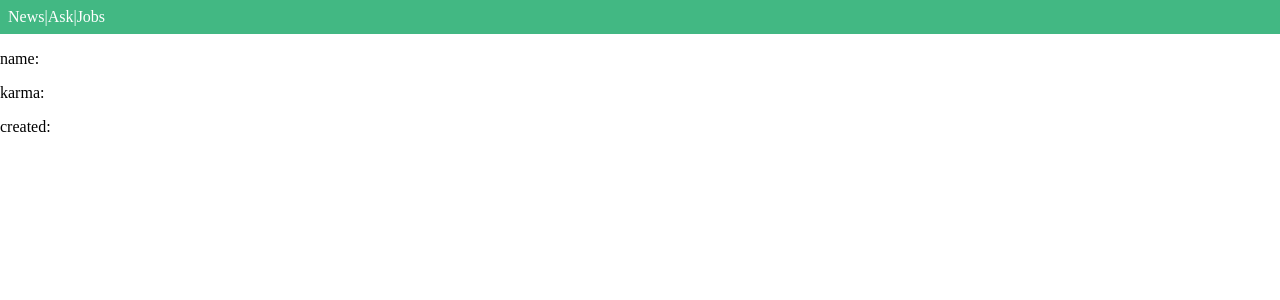
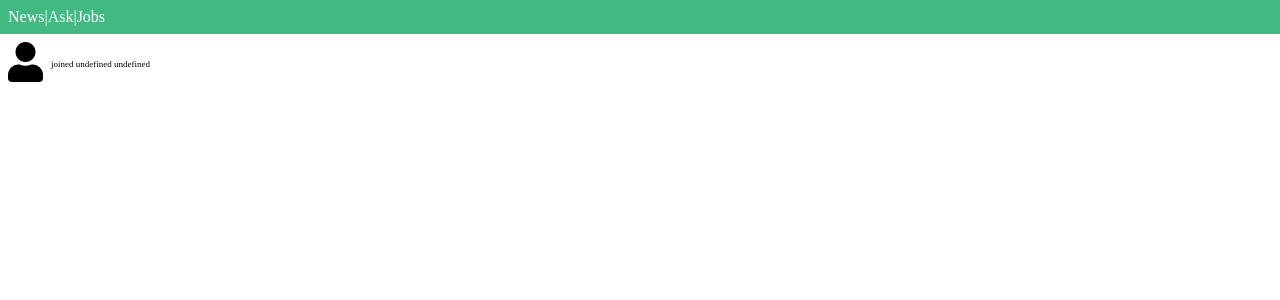
Before and after one commit to daeilHwang/vue-advanced, a Vue app: page /user in a window 1280 px wide. Shown: the top 300 px of the page. Built offline with nearby package versions, Linux system fonts and the light colour scheme; no server answers.

Commit message:
2022.04.14

```diff
--- /dev/null
+++ b/src/components/UserProfile.vue
@@ -0,0 +1,37 @@
+<template>
+  <!-- 질문 상세 정보 -->
+      <div class='user-container'>
+        <div>
+          <i class='fas fa-user'></i>
+        </div>
+        <div class='user-description'>
+          <slot name='username'></slot>
+          <slot name='time'></slot>
+          <slot name='karma'></slot>
+        </div>
+      </div>
+
+</template>
+
+<script>
+export default {
+
+}
+</script>
+
+<style scoped>
+.user-container{
+  display:flex;
+  align-items:center;
+  padding: 0.5rem;
+}
+.fa-user {
+  font-size: 2.5rem;
+}
+.user-description {
+  padding-left:8px;
+}
+.time {
+  font-size:8px;
+}
+</style>
--- a/src/store/index.js
+++ b/src/store/index.js
@@ -11,7 +11,7 @@
         jobs: [],
         ask: [],
         user: {},
-        item: [],
+        item: {},
     },
     getters: {
         fetchedAsk(state){
--- a/src/views/ItemView.vue
+++ b/src/views/ItemView.vue
@@ -1,18 +1,17 @@
 <template>
   <div>
     <section>
-      <!-- 질문 상세 정보 -->
-      <div class='user-container'>
-        <div>
-          <i class='fas fa-user'></i>
-        </div>
-        <div class='user-description'>
+      <!-- 사용자 정보 -->
+      <user-profile>
+        <div slot='username'>
           <router-link v-bind:to='`/user/${fetchedItem.user}`'>
             {{ fetchedItem.user }}
           </router-link>
-          <div class='time'>{{ fetchedItem.time_ago }}</div>
         </div>
-      </div>
+        <template slot='time'>{{ 'posted: ' + fetchedItem.time_ago }}</template>
+      </user-profile>
+    </section>
+    <section>
       <h2>{{ fetchedItem.title }}</h2>
     </section>
     <section>
@@ -24,8 +23,12 @@
 
 <script>
 import { mapGetters } from 'vuex';
+import UserProfile from '../components/UserProfile.vue'
 
 export default {
+  components:{
+    UserProfile
+  },
   computed: {
     ...mapGetters(['fetchedItem']),
   },
@@ -36,19 +39,6 @@
 }
 </script>
 
-<style scoped>
-.user-container{
-  display:flex;
-  align-items:center;
-  padding: 0.5rem;
-}
-.fa-user {
-  font-size: 2.5rem;
-}
-.user-description {
-  padding-left:8px;
-}
-.time {
-  font-size:8px;
-}
+<style>
+
 </style>
--- a/src/views/UserView.vue
+++ b/src/views/UserView.vue
@@ -1,14 +1,20 @@
 <template>
   <div>
-      <p>name: {{ userInfo.id }}</p>
-      <p>karma: {{ userInfo.karma }}</p>
-      <p>created: {{ userInfo.created }}</p>
+      <user-profile>
+        <div slot='username'>{{ userInfo.id }}</div>
+        <span slot='time'>{{ 'joined ' + userInfo.created }}</span>
+        <span slot='karma'>{{ ' ' + userInfo.karma }}</span>
+      </user-profile>
   </div>
 </template>
 
 <script>
+import UserProfile from '../components/UserProfile.vue';
 
 export default {
+  components:{
+    UserProfile,
+  },
   computed: {
     userInfo() {
       return this.$store.state.user;
@@ -23,5 +29,7 @@
 </script>
 
 <style>
-
+span{
+  font-size:9px;
+}
 </style>
```
Also changed, not shown: 1 other file (tests, documents, lock files or other folders).
